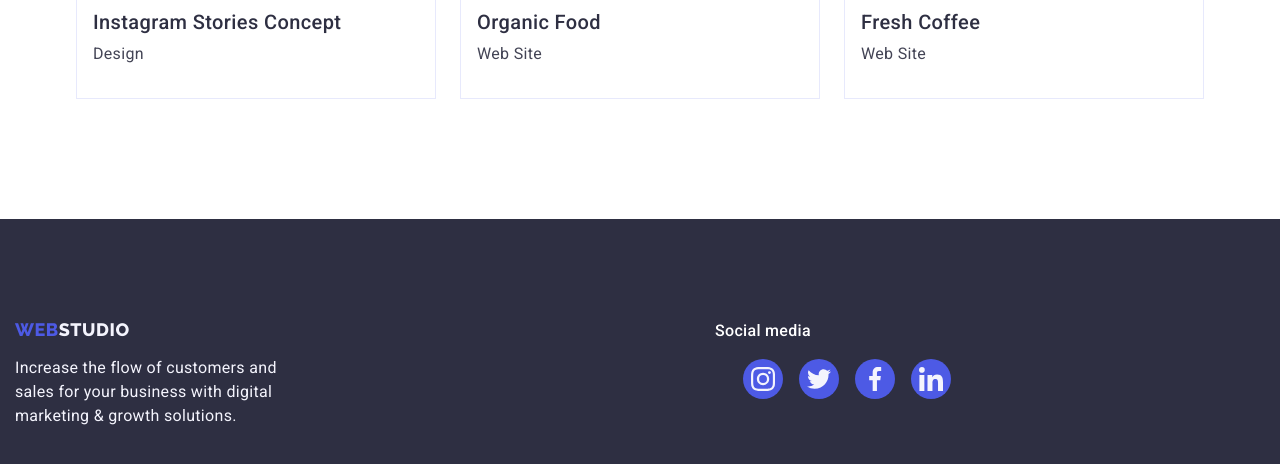
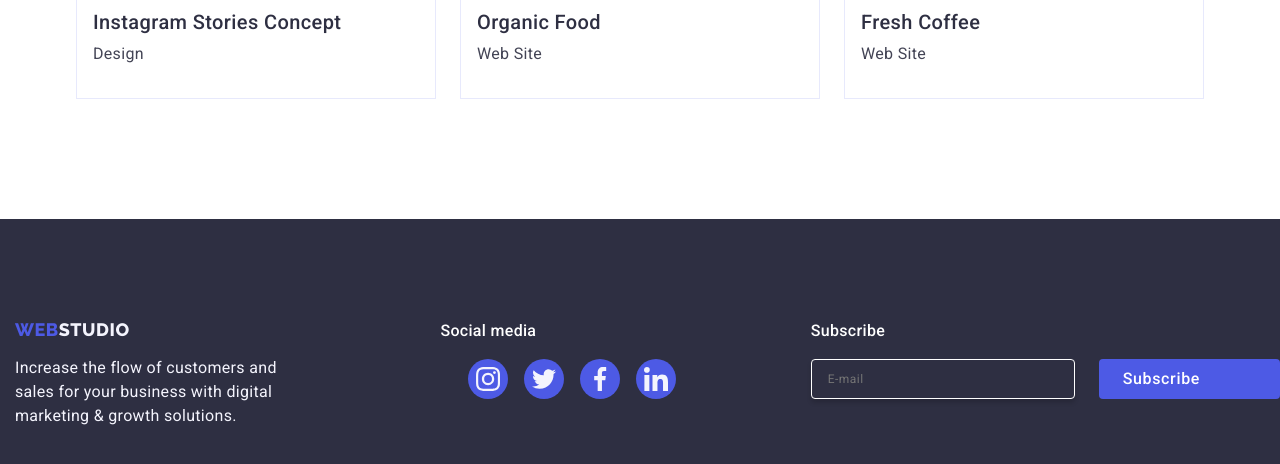
Before and after one commit to Barbi31/goit-markup-hw-06, a plain HTML site: page portfolio.html in a window 1280 px wide. Shown: the part 1550-2014 px from the top of the page. Drawn offline with nearby package versions, Linux system fonts and the light colour scheme.

Commit message:
Update portfolio.html

```diff
--- a/portfolio.html
+++ b/portfolio.html
@@ -360,6 +360,28 @@
             </li>
           </ul>
         </div>
+        <div class="footer-subscribe">
+          <p class="footer-subscribe-p">Subscribe</p>
+          <form name="mailsub" class="footer-form">
+            <label class="footer-label">
+              <input
+                name="subscription"
+                type="email"
+                placeholder="E-mail"
+                class="footer-form-input"
+              />
+            </label>
+            <button type="submit" class="subscribe-button">
+              Subscribe
+              <svg width="24" height="24" class="subscribe-svg">
+                <use
+                  href="./images/icons.svg#frame"
+                  class="subscribe-svg-svg"
+                ></use>
+              </svg>
+            </button>
+          </form>
+        </div>
       </div>
     </footer>
   </body>
```
